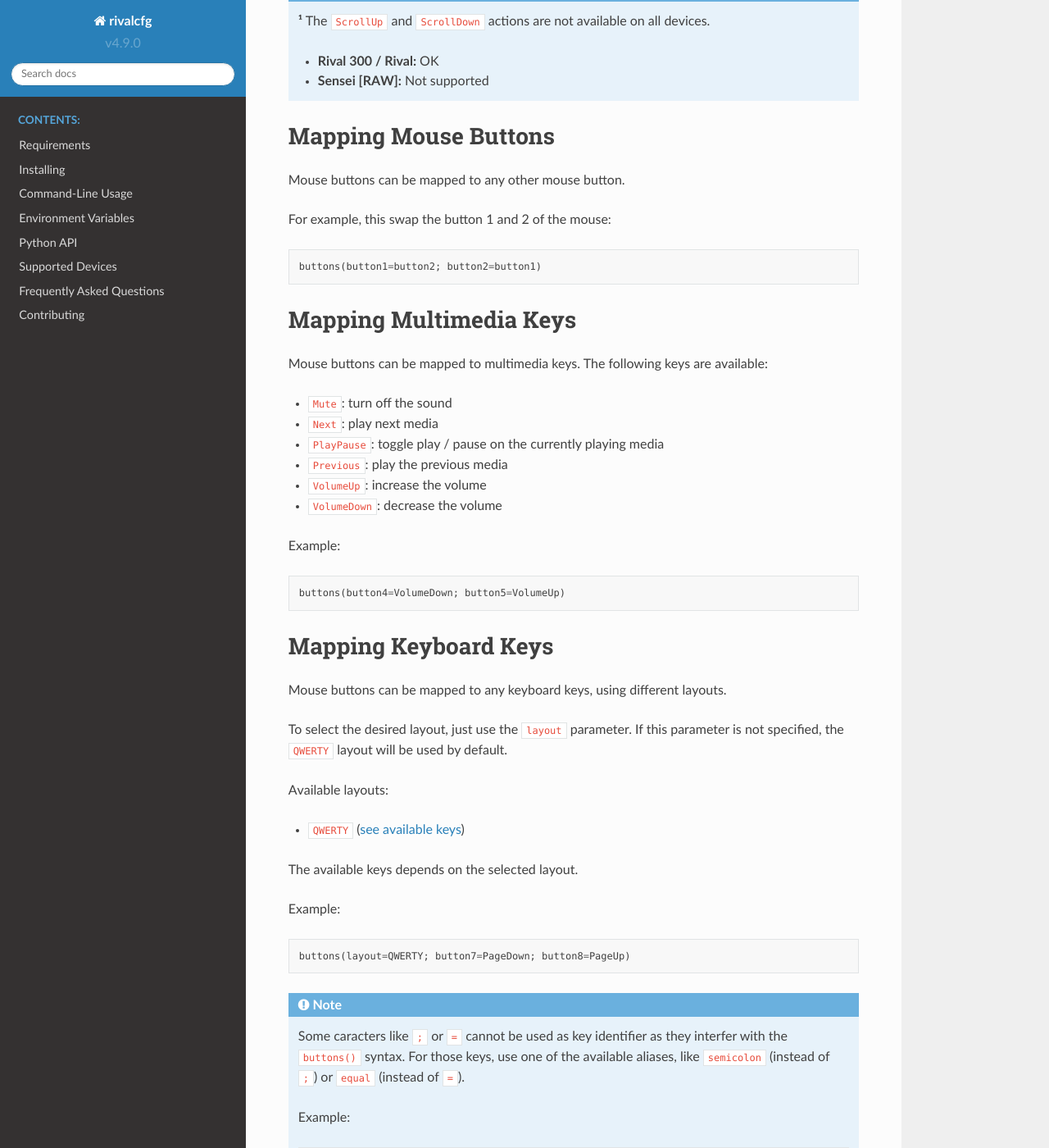
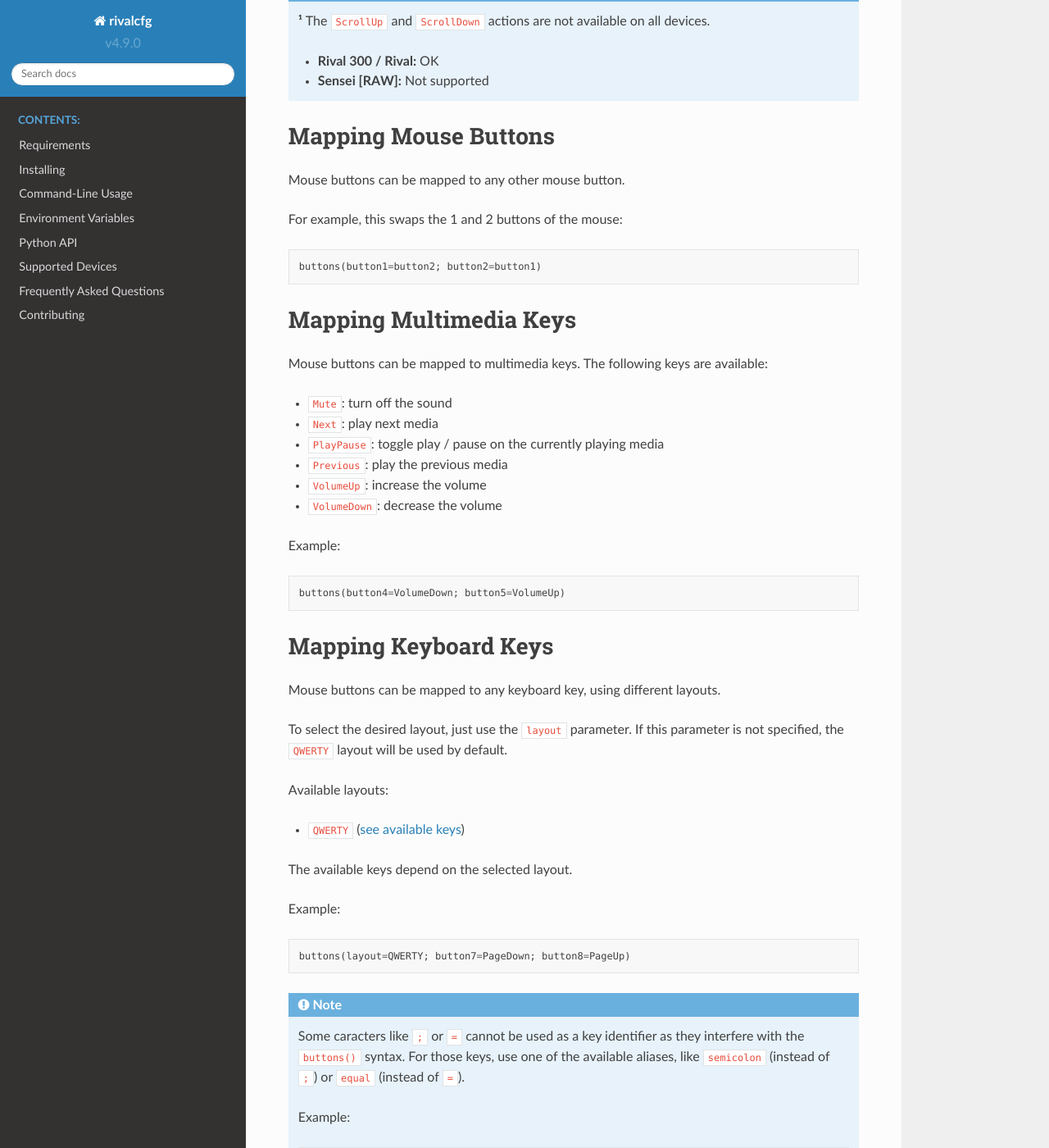
Before and after one commit to flozz/rivalcfg, a Sphinx documentation site: the page built from doc/devices/_buttons.rst, in a window 1280 px wide and 1400 px high, scrolled down 1602 px. Shown: the whole window at 82% size. Built offline with Sphinx 7.4.7 and the Read the Docs theme 2.0.0, drawn with Linux system fonts in a browser that asks for light colours.

Commit message:
Fix typos

```diff
--- a/doc/devices/_buttons.rst
+++ b/doc/devices/_buttons.rst
@@ -60,7 +60,7 @@ Mapping Mouse Buttons
 
 Mouse buttons can be mapped to any other mouse button.
 
-For example, this swap the button 1 and 2 of the mouse::
+For example, this swaps the 1 and 2 buttons of the mouse::
 
     buttons(button1=button2; button2=button1)
 
@@ -72,7 +72,7 @@ Mouse buttons can be mapped to multimedia keys. The following keys are available
 
 * ``Mute``: turn off the sound
 * ``Next``: play next media
-* ``PlayPause``: toggle play / pause on the currently playing media
+* ``PlayPause``: toggle play / pause on the currently playing media
 * ``Previous``: play the previous media
 * ``VolumeUp``: increase the volume
 * ``VolumeDown``: decrease the volume
@@ -85,7 +85,7 @@ Example::
 Mapping Keyboard Keys
 ~~~~~~~~~~~~~~~~~~~~~
 
-Mouse buttons can be mapped to any keyboard keys, using different layouts.
+Mouse buttons can be mapped to any keyboard key, using different layouts.
 
 To select the desired layout, just use the ``layout`` parameter. If this
 parameter is not specified, the ``QWERTY`` layout will be used by default.
@@ -94,7 +94,7 @@ Available layouts:
 
 * ``QWERTY`` (`see available keys <https://github.com/flozz/rivalcfg/blob/master/rivalcfg/handlers/buttons/layout_qwerty.py>`_)
 
-The available keys depends on the selected layout.
+The available keys depend on the selected layout.
 
 Example::
 
@@ -102,8 +102,8 @@ Example::
 
 .. NOTE::
 
-   Some caracters like ``;`` or ``=`` cannot be used as key identifier as they
-   interfer with the ``buttons()`` syntax. For those keys, use one of the
+   Some caracters like ``;`` or ``=`` cannot be used as a key identifier as they
+   interfere with the ``buttons()`` syntax. For those keys, use one of the
    available aliases, like ``semicolon`` (instead of ``;``) or ``equal``
    (instead of ``=``).
 
```
